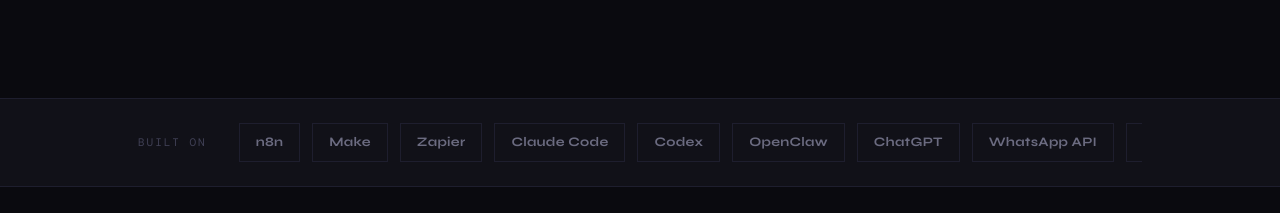
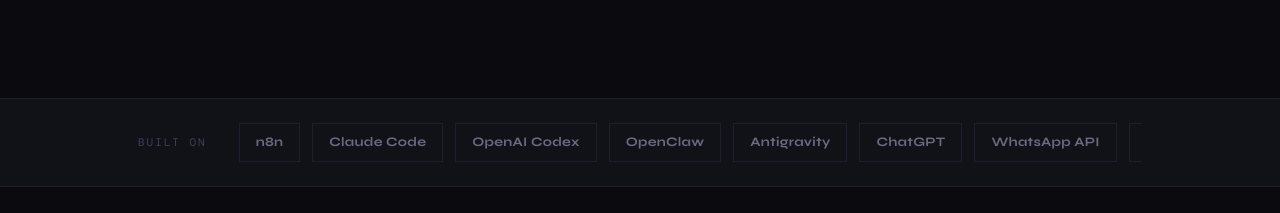
Before and after one commit to fdelpiero/v0-landing-page-html, a Next.js app: page / in a window 1280 px wide. Shown: the part 3680-3893 px from the top of the page. Built offline with nearby package versions, Linux system fonts and the light colour scheme; a web font is replaced by a local one.

Commit message:
Update tools-section.tsx

```diff
--- a/components/tools-section.tsx
+++ b/components/tools-section.tsx
@@ -1,10 +1,9 @@
 const tools = [
   "n8n",
-  "Make",
-  "Zapier",
   "Claude Code",
-  "Codex",
+  "OpenAI Codex",
   "OpenClaw",
+  "Antigravity",
   "ChatGPT",
   "WhatsApp API",
   "Slack Bots",
```
